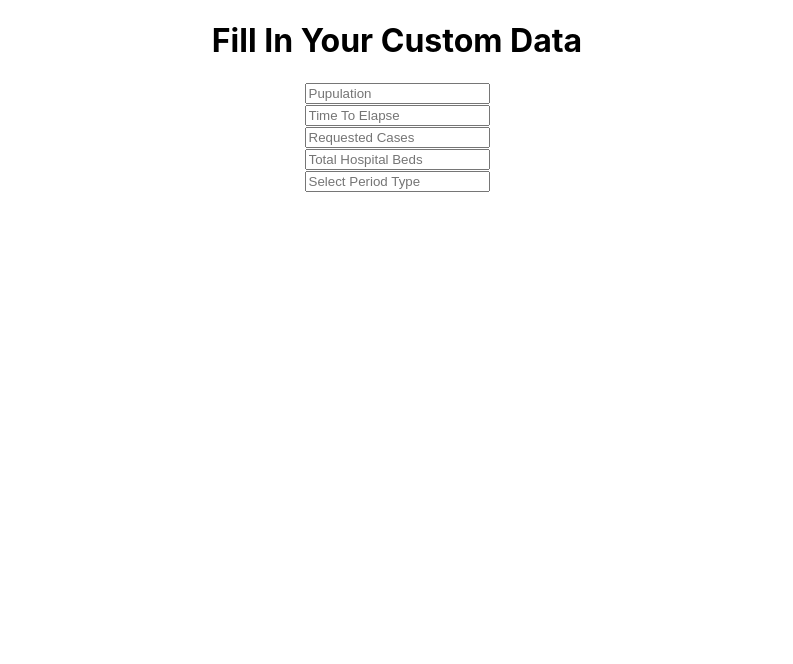
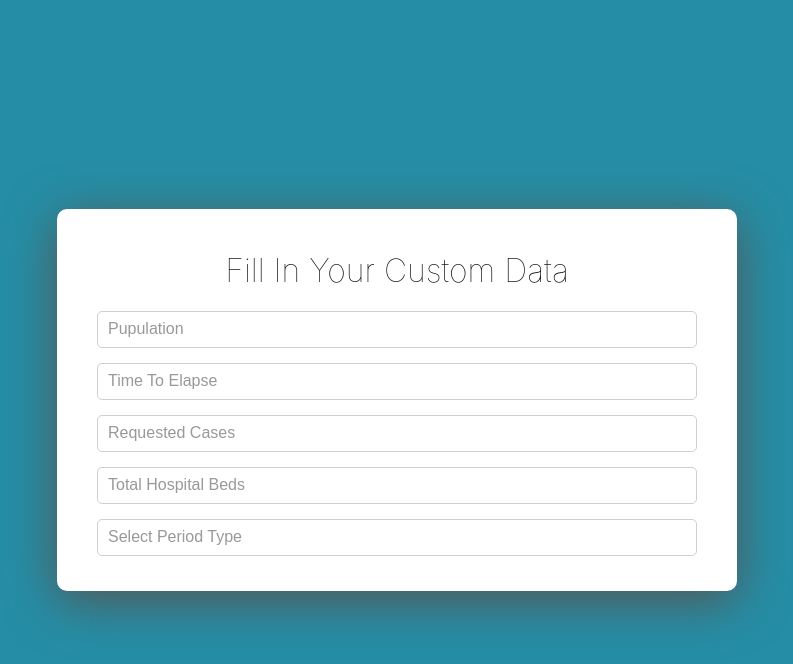
Before and after one commit to KKaranja/my-app, a React (Create React App) app: page / in a window 1280 px wide. Shown: the top 664 px of the page, without its empty margins (243-1036 px from the left). Built offline with nearby package versions, Linux system fonts and the light colour scheme.

Commit message:
designing the component

```diff
--- a/src/App.js
+++ b/src/App.js
@@ -1,6 +1,7 @@
 import React from 'react';
 import './App.css';
 import Main from'./components/Main';
+
 
 function App() {
   return (
--- /dev/null
+++ b/src/components/Main.css
@@ -0,0 +1,113 @@
+.wrapper {
+    height: 100vh;
+    width: 100%;
+    display: flex;
+    flex-direction: column;
+    justify-content: center;
+    align-items: center;
+    background-color: #258ea6;
+}
+
+.form-wrapper {
+    width: 600px;
+    display: flex;
+    flex-direction: column;
+    padding: 20px 40px;
+    border-radius: 10px;
+    box-shadow: 0px 10px 50px #555;
+    background-color: #ffffff;
+}
+
+form {
+    width: 100%;
+    display: flex;
+    flex-wrap: wrap;
+}
+
+h1 {
+    text-align: center;
+    width: 100%;
+    color: #111;
+    font-weight: lighter;
+    font-family: -apple-system, BlinkMacSystemFont, "Segoe UI", Roboto, Oxygen, Ubuntu, Cantarell, "Open Sans", "Helvetica Neue", sans-serif;
+}
+
+label {
+    font-size: 0.8em;
+    margin-bottom: 0.25em;
+    color: #222;
+    font-weight: lighter;
+}
+
+input {
+    padding: 10px 10px;
+    border-radius: 5px;
+    outline: none;
+    border: 1px solid #cfcfcf;
+}
+
+input::placeholder {
+    font-size: 1.2em;
+    font-weight: lighter;
+    color: #999;
+}
+
+input.error {
+    border: 1px solid red;
+}
+
+.errorMessage {
+    color: red;
+    font-size: 0.75em;
+    display: relative;
+}
+
+.firstName {
+    margin-right: 1%;
+}
+
+.lastName {
+    margin-left: 1%;
+}
+
+.population,
+.time-to-elapse,
+.requested-cases,
+.total-hospital-beds,
+.period-type {
+    display: flex;
+    flex-direction: column;
+    margin-bottom: 15px;
+    width: 100%;
+}
+
+.createAccount {
+    width: 100%;
+    display: flex;
+    flex-direction: column;
+    align-items: center;
+}
+
+.createAccount button {
+    background-color: #519e8a;
+    color: #fff;
+    border: 2px solid #fff;
+    width: 100%;
+    margin-top: 1em;
+    padding: 8px 0px;
+    font-size: 1em;
+    font-weight: lighter;
+    letter-spacing: 1px;
+    margin-bottom: 0.25em;
+}
+
+.createAccount button:hover {
+    color: #519e8a;
+    background-color: #fff;
+    border: 2px solid #519e8a;
+}
+
+.createAccount small {
+    color: #999;
+    font-weight: lighter;
+}
--- a/src/components/Main.js
+++ b/src/components/Main.js
@@ -1,4 +1,5 @@
 import React from 'react';
+import './Main.css';
 
 
 const Main = () =>{
@@ -12,17 +13,17 @@ const Main = () =>{
                         <div className="population">
                             <input type="text" className="" placeholder="Pupulation"  name="pupulation" />
                         </div>
-                        <div className="population">
-                            <input type="text" className="" placeholder="Time To Elapse" name="pupulation" />
+                        <div className="time-to-elapse">
+                            <input type="text" className="" placeholder="Time To Elapse" name="time to elapse" />
                         </div>
-                        <div className="population">
-                            <input type="text" className="" placeholder="Requested Cases" name="pupulation" />
+                        <div className="requested-cases">
+                            <input type="text" className="" placeholder="Requested Cases" name="requested cases" />
                         </div>
-                        <div className="population">
-                            <input type="text" className="" placeholder="Total Hospital Beds" name="pupulation" />
+                        <div className="total-hospital-beds">
+                            <input type="text" className="" placeholder="Total Hospital Beds" name="Total beds" />
                         </div>
-                        <div className="population">
-                            <input type="text" className="" placeholder="Select Period Type" name="pupulation" />
+                        <div className="period-type">
+                            <input type="text" className="" placeholder="Select Period Type" name="period type" />
                         </div>
 
                     </form>
```
